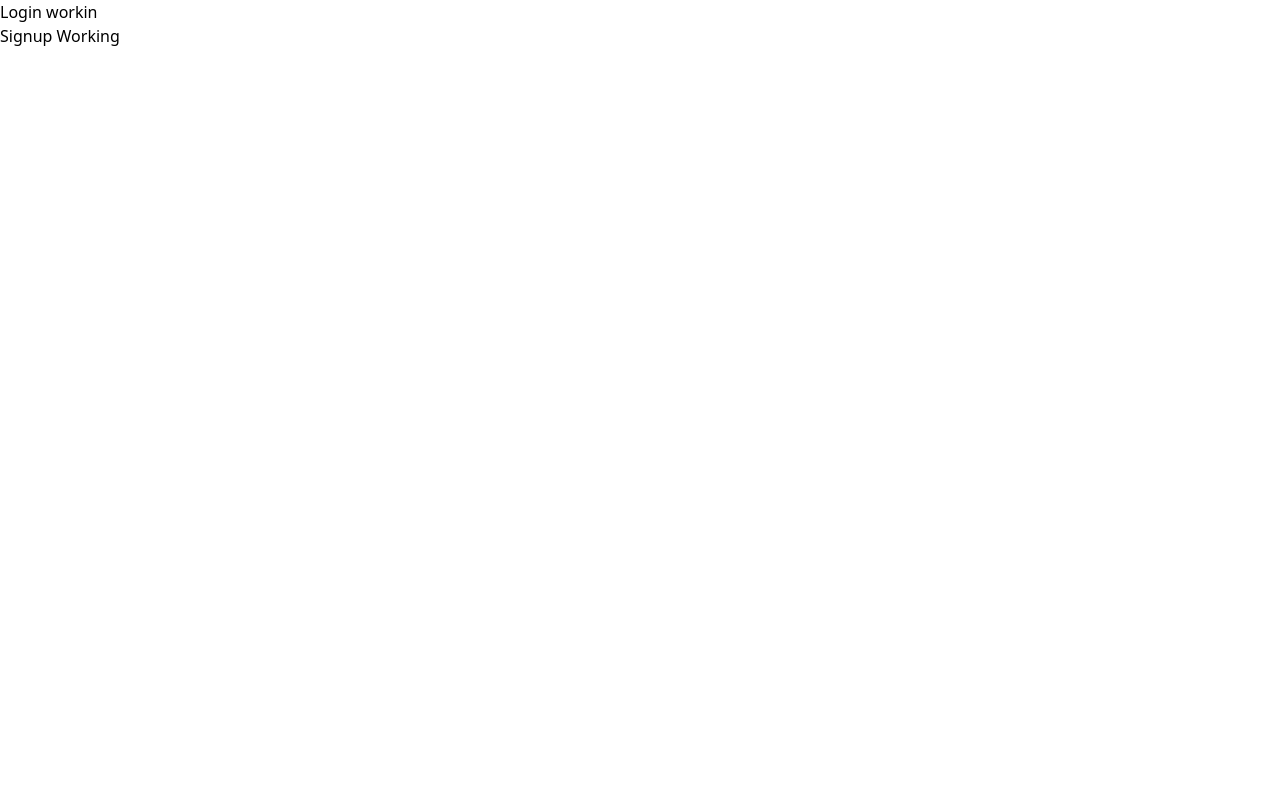
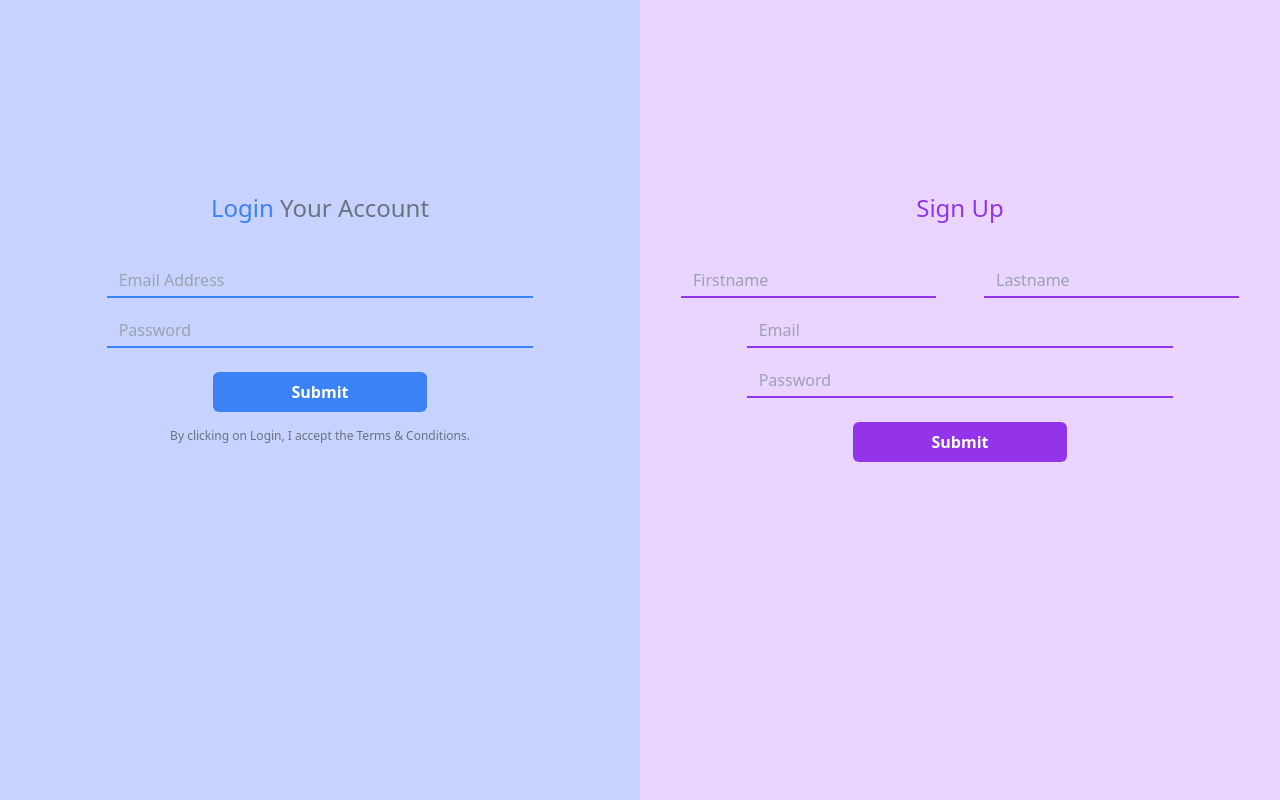
Before and after one commit to Coderner/Ekatvam, a React (Create React App) app: page / in a window 1280 px wide. Built offline with nearby package versions, Linux system fonts and the light colour scheme.

Commit message:
added login and signup forms

```diff
--- a/src/components/Home.js
+++ b/src/components/Home.js
@@ -4,10 +4,10 @@ import Signup from "./Signup";
 
 const Home = () =>{
     return(
-        <>
+        <div className="flex">
            <Login/>
            <Signup/>
-        </>
+        </div>
     )
 };
 
--- a/src/components/Login.js
+++ b/src/components/Login.js
@@ -1,9 +1,82 @@
 import React from "react";
+import { useFormik } from 'formik';
+
 const Login = () =>{
+
+    const validate = values => {
+        const errors = {};
+        if (!values.email) {
+          errors.email = '*Required';
+        } else if (!/^[A-Z0-9._%+-]+@[A-Z0-9.-]+\.[A-Z]{2,4}$/i.test(values.email)) {
+          errors.email = '*Invalid email address';
+        }
+
+        if (!values.password) {
+            errors.password = '*Required';
+          } else if (values.password.length<8) {
+            errors.password = '*Password length must be greater than or equal to 8';
+          }
+
+        return errors;
+      };
+
+      const formik = useFormik({
+        initialValues: {
+          email: '',
+          password: '',
+        },
+        validate,
+        onSubmit: values => {
+          alert(JSON.stringify(values, null, 2));
+        },
+      });
+
    return(
-    <>
-       <h1>Login workin</h1>
-    </>
+    <div className='w-1/2 h-screen bg-indigo-200'>
+      <form className="flex flex-col my-40 h-3/5" onSubmit={formik.handleSubmit}>
+
+         <h1 className="text-center font-medium text-2xl my-8 text-gray-500">
+            <span className="text-blue-500">Login</span> Your Account
+         </h1>
+
+          <input
+              className="py-1 px-3 my-2 mx-auto w-4/6  bg-indigo-200 border-b-2 border-blue-500"
+              id="email"
+              name="email"
+              type="email"
+              placeholder="Email Address"
+              onChange={formik.handleChange}
+              onBlur={formik.handleBlur}
+              value={formik.values.email}
+         />
+         {formik.touched.email && formik.errors.email ? (
+           <div className='text-xs text-red-600 mx-28 font-medium'>{formik.errors.email}</div>
+         ) : null}
+
+         <input
+              className="py-1 px-3 my-2 mx-auto w-4/6  bg-indigo-200 border-b-2 border-blue-500"
+              id="password"
+              name="password"
+              type="password"
+              placeholder="Password"
+              onChange={formik.handleChange}
+              onBlur={formik.handleBlur}
+              value={formik.values.password}
+         />
+         {formik.touched.password && formik.errors.password ? (
+           <div className='text-xs text-red-600 mx-28 font-medium'>{formik.errors.password}</div>
+         ) : null}
+
+         <button type="submit"
+           className="bg-blue-500 text-white w-2/6 p-2 my-4 mx-auto rounded-md font-semibold hover:bg-blue-600"
+         >
+            Submit
+         </button>
+
+         <p className='text-xs text-center font-medium text-gray-500'>By clicking on Login, I accept the Terms & Conditions.</p>
+
+       </form>
+     </div>
    )
 };
 
--- a/src/components/Signup.js
+++ b/src/components/Signup.js
@@ -1,10 +1,125 @@
 import React from "react";
+import { useFormik } from 'formik';
 
 const Signup = () =>{
+
+    const validate = values => {
+        const errors = {};
+
+        if (!values.firstName) {
+          errors.firstName = '*Required';
+        } else if (values.firstName.length > 15) {
+          errors.firstName = '*Must be 15 characters or less';
+        }
+
+        if (!values.lastName) {
+          errors.lastName = '*Required';
+        } else if (values.lastName.length > 20) {
+          errors.lastName = '*Must be 20 characters or less';
+        }
+
+        if (!values.email) {
+          errors.email = '*Required';
+        } else if (!/^[A-Z0-9._%+-]+@[A-Z0-9.-]+\.[A-Z]{2,4}$/i.test(values.email)) {
+          errors.email = '*Invalid email address';
+        }
+
+        if (!values.password) {
+            errors.password = '*Required';
+          } else if (values.password.length<8) {
+            errors.password = '*Password length must be greater than or equal to 8';
+          }
+
+        return errors;
+      };
+
+     const formik = useFormik({
+        initialValues: {
+          firstName: '',
+          lastName: '',
+          email: '',
+          password: '',
+        },
+        validate,
+        onSubmit: values => {
+          alert(JSON.stringify(values, null, 2));
+        },
+      });
+
     return(
-        <>
-           <h1>Signup Working</h1>
-        </>
+    <div className="w-1/2 h-screen bg-purple-200">
+     <form className="flex flex-col my-40 h-3/5" onSubmit={formik.handleSubmit}>
+
+        <h1 className="text-center font-medium text-2xl my-8 text-purple-600"> Sign Up</h1>
+
+        <div className="flex mx-auto justify-between">
+        <div className="flex flex-col">
+            <input
+              className="py-1 px-3 my-2 mr-12 bg-purple-200 border-b-2 border-purple-600"
+              id="firstName"
+              name="firstName"
+              type="text"
+              placeholder="Firstname"
+              onChange={formik.handleChange}
+              onBlur={formik.handleBlur}
+              value={formik.values.firstName}
+           />
+           {formik.touched.firstName && formik.errors.firstName ? (
+            <div className='text-xs text-red-600 font-medium'>{formik.errors.firstName}</div>
+           ) : null}
+         </div>
+         <div className="flex flex-col">
+            <input
+              className="py-1 px-3 my-2  bg-purple-200 border-b-2 border-purple-600"
+              id="lastName"
+              name="lastName"
+              type="text"
+              placeholder="Lastname"
+              onChange={formik.handleChange}
+              onBlur={formik.handleBlur}
+              value={formik.values.lastName}
+           />
+           {formik.touched.lastName && formik.errors.lastName ? (
+             <div className='text-xs text-red-600 font-medium'>{formik.errors.lastName}</div>
+           ) : null}
+          </div>
+        </div>
+
+         <input
+              className="py-1 px-3 my-2 mx-auto w-4/6  bg-purple-200 border-b-2 border-purple-600"
+              id="email"
+              name="email"
+              type="email"
+              placeholder="Email"
+              onChange={formik.handleChange}
+              onBlur={formik.handleBlur}
+              value={formik.values.email}
+         />
+         {formik.touched.email && formik.errors.email ? (
+           <div className='text-xs text-red-600 mx-28 font-medium'>{formik.errors.email}</div>
+         ) : null}
+
+         <input
+              className="py-1 px-3 my-2 mx-auto w-4/6  bg-purple-200 border-b-2 border-purple-600"
+              id="password"
+              name="password"
+              type="password"
+              placeholder="Password"
+              onChange={formik.handleChange}
+              onBlur={formik.handleBlur}
+              value={formik.values.password}
+         />
+         {formik.touched.password && formik.errors.password ? (
+           <div className='text-xs text-red-600 mx-28 font-medium'>{formik.errors.password}</div>
+         ) : null}
+
+       <button type="submit"
+        className="bg-purple-600 text-white w-2/6 p-2 my-4 mx-auto rounded-md font-semibold hover:bg-purple-700"
+       >
+         Submit
+       </button>
+     </form>
+    </div>
     )
 };
 
```
Also changed, not shown: src/images/login.avif (added), src/images/signup.avif (added).
